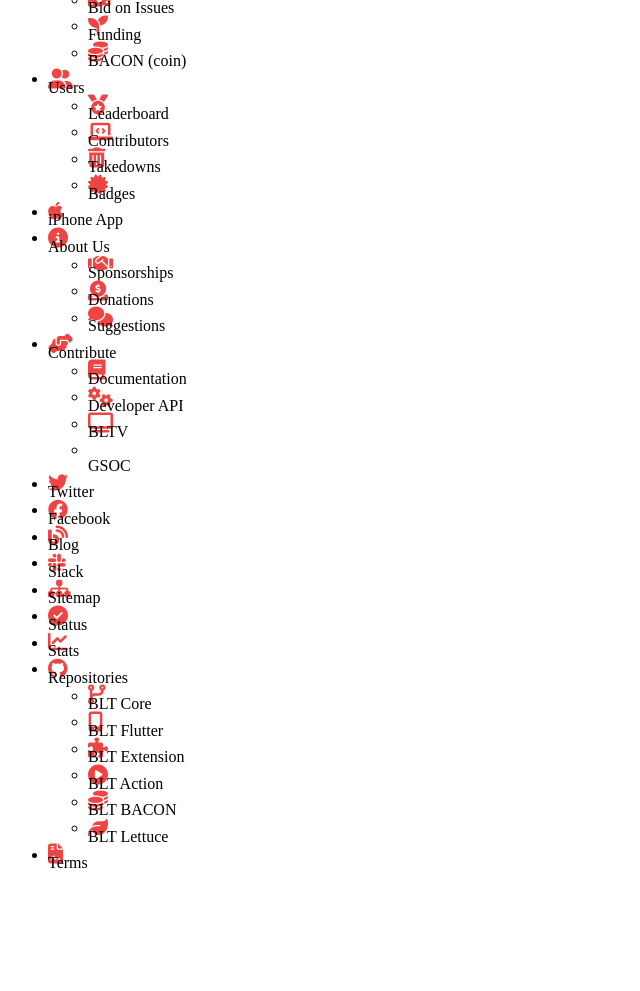
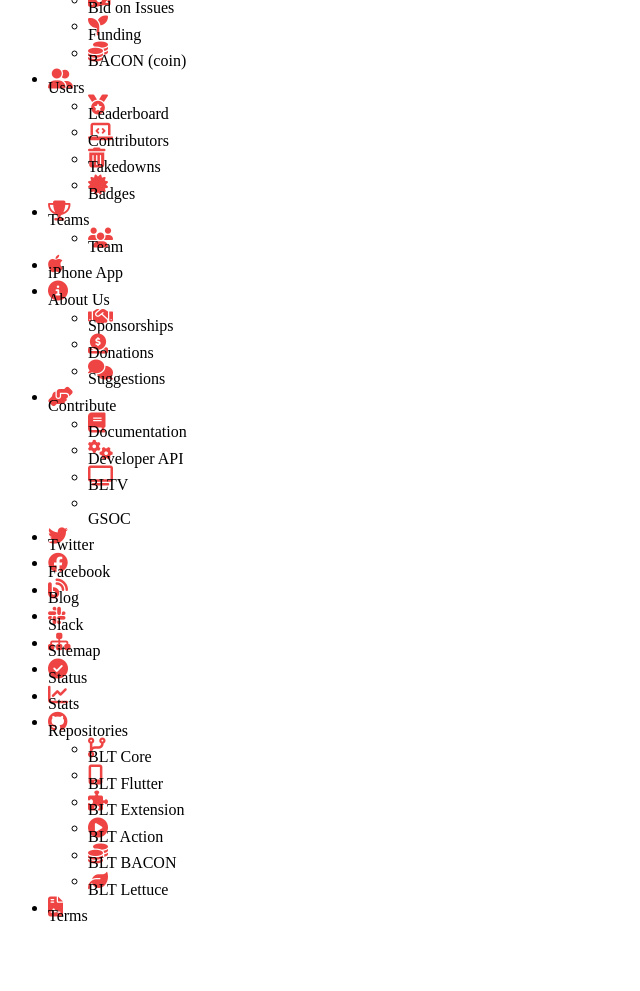
Before and after one commit to Nachiket-Roy/banned-apps, a Django app: template website/templates/includes/sidenav.html in a window 1280 px wide. Shown: the part 297-1288 px from the top of the page, without its empty margins (0-640 px from the left). Before the commit the page ends 1165 px from the top, so only its background shows below. Run offline with Django 3.2, Linux system fonts and the light colour scheme; the template is opened without the code that fills it, so the values that code supplies are empty.

Commit message:
team_overview page (#3117)
* team_overview page

* team_overview page

* merge

* merge

* req changes made

* changes

* merge changes

* merge changes

```diff
--- a/website/templates/includes/sidenav.html
+++ b/website/templates/includes/sidenav.html
@@ -215,6 +215,30 @@
                                 <i class="fas fa-certificate fa-lg"></i>
                             </div>
                             <span>Badges</span>
+                        </a>
+                    </li>
+                </ul>
+                <!-- Spacer -->
+                <div class="my-4 border-t border-gray-300"></div>
+                <!-- Teams (Gamification) Static Item -->
+                <li class="mb-2">
+                    <div class="flex items-center w-full p-2 hover:text-red-500 text-black ">
+                        <div class="icon text-purple-500">
+                            <i class="fas fa-trophy fa-lg"></i> <!-- Gamification Icon -->
+                        </div>
+                        <span class="ml-2 font-semibold">Teams</span>
+                    </div>
+                </li>
+                <!-- Submenu Items -->
+                <ul class="pl-8">
+                    <!-- Team Overview -->
+                    <li class="mb-2 {% if request.path == 'teams/overview/' %}bg-gray-200{% endif %}">
+                        <a href="{% url 'team_overview' %}"
+                           class="flex items-center w-full no-underline p-2 {% if '/teams/overview/' in request.path %} text-black {% else %} hover:text-red-500 text-black {% endif %}">
+                            <div class="icon text-blue-500">
+                                <i class="fas fa-users fa-lg"></i> <!-- Team Icon -->
+                            </div>
+                            <span>Team</span>
                         </a>
                     </li>
                 </ul>
```
Also changed, not shown: blt/urls.py (+19 -0 lines), website/models.py (+26 -0 lines).
